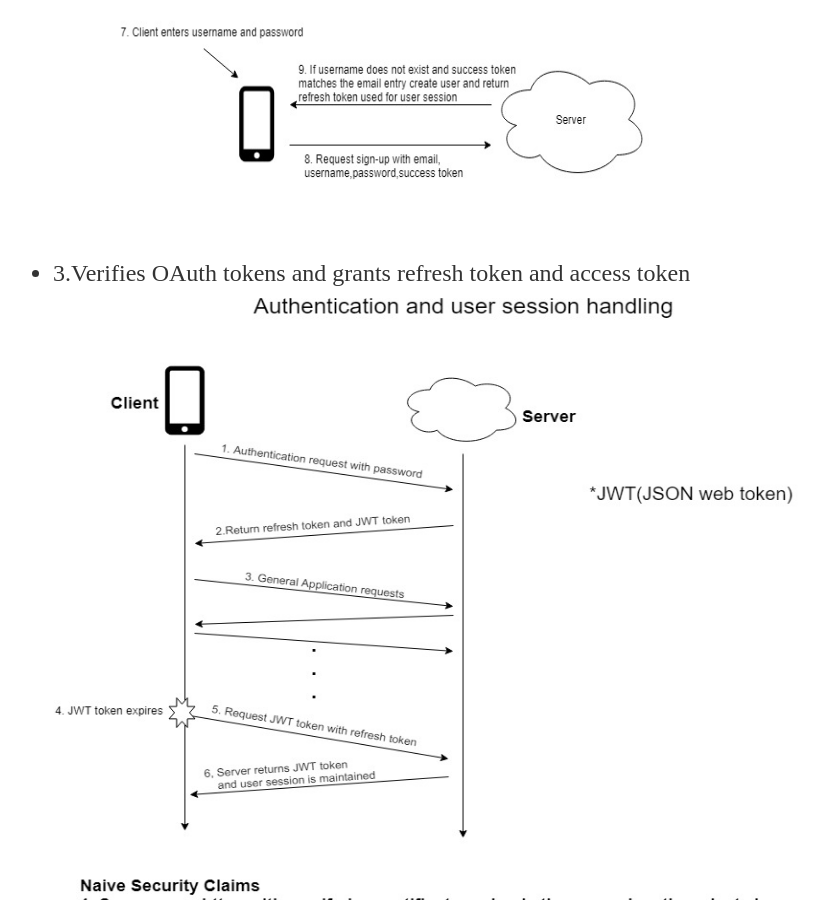
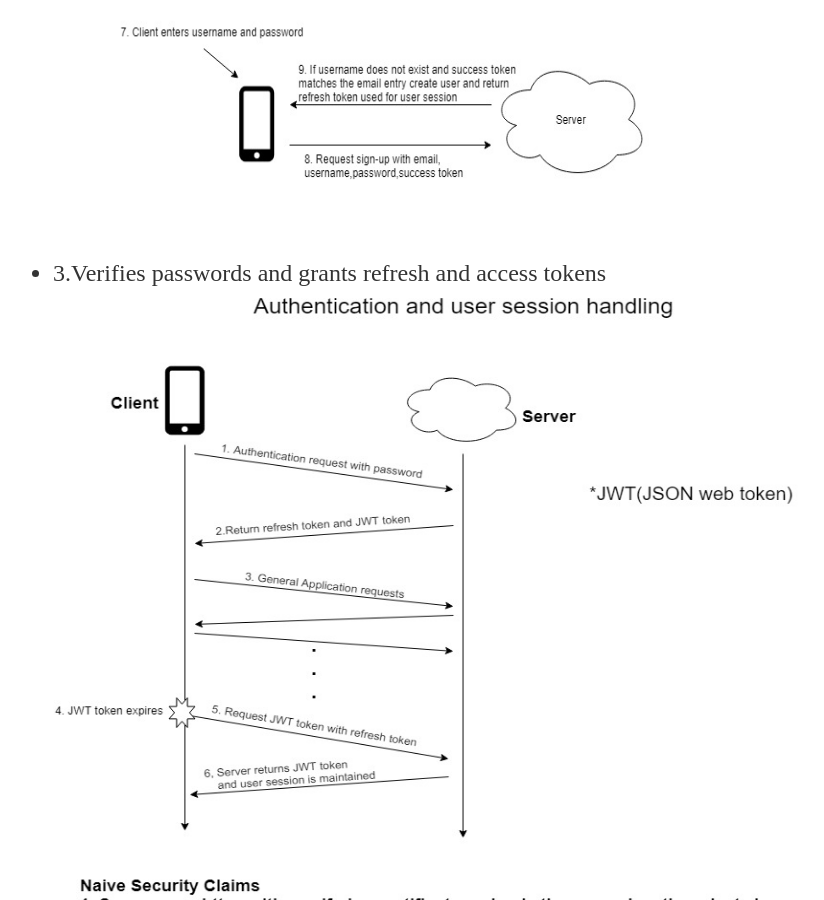
Before and after one commit to jcho7022/jcho7022.github.io, a Jekyll site: the page built from projects/float/index.html, in a window 1280 px wide and 900 px high, scrolled down 3934 px. Shown: the whole window, without its empty margins (179-1003 px from the left). Built offline with Jekyll 4.4.1, drawn with Linux system fonts in a browser that asks for light colours.

Commit message:
Update index.html

```diff
--- a/projects/float/index.html
+++ b/projects/float/index.html
@@ -45,7 +45,7 @@ Users can interact with shops owners using a built in instant messaging and sear
 		<li>2.Sends out emails with verification codes to users upon sign-up and handles the process
 			<img src="sign_up.jpg" alt="sign_up" height="750px" width="750px"></li>
 		<br><br>
-		<li>3.Verifies OAuth tokens and grants refresh token and access token <br>
+		<li>3.Verifies passwords and grants refresh and access tokens <br>
 			<img src="auth_user_session.jpg" alt="auth_user_session" height="750px" width="750px"></li>
 
 	</ul>
```
